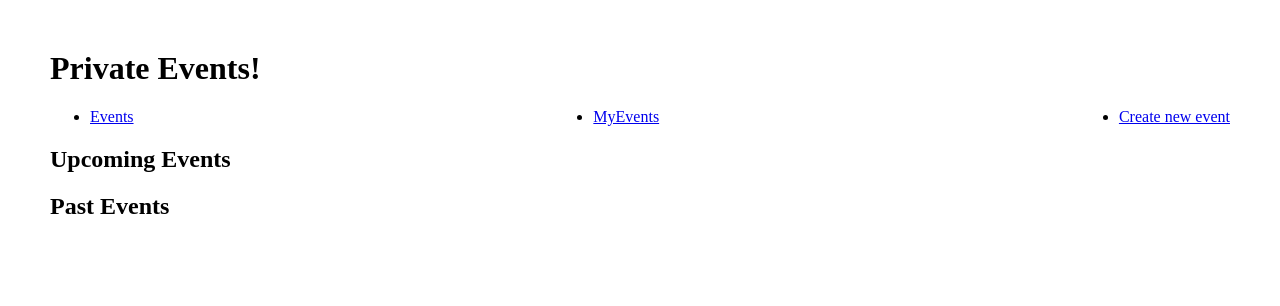
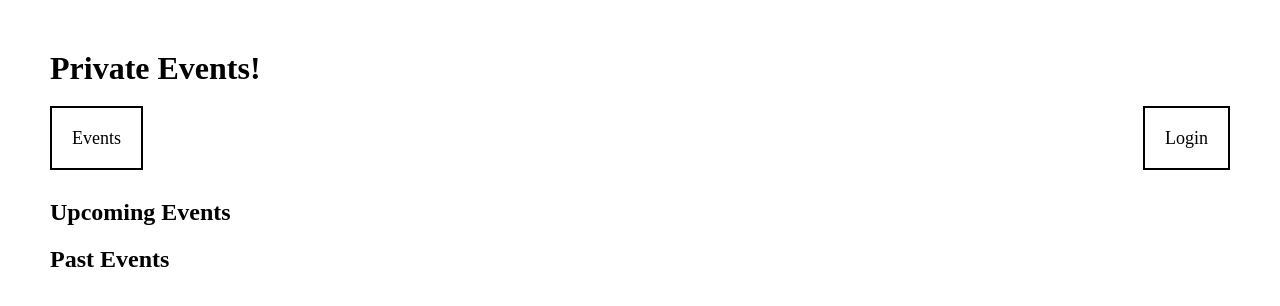
Before and after one commit to S3nsu1k4n/private_events_django, a Django app: page /app/ in a window 1280 px wide. Shown: the top 306 px of the page. Run offline with Django 4.2, Linux system fonts and the light colour scheme; data that the repository does not hold is empty.

Commit message:
add login + logout views and templates

```diff
--- a/app/static/css/styles.css
+++ b/app/static/css/styles.css
@@ -6,4 +6,26 @@ nav ul {
   display: flex;
   flex-direction: row;
   justify-content: space-between;
+  align-items: center;
+  gap: 15px;
+  margin: 0;
+  padding: 0;
+  font-size: large;
 }
+
+nav ul li {
+  list-style-type: none;
+  padding-top: 20px;
+  padding-bottom: 30px;
+}
+
+.nav-button {
+  color: black;
+  text-decoration: none;
+  border: solid 2px;
+  padding: 20px;
+}
+
+.nav-button:hover {
+  background-color: lightblue;
+}
--- a/app/templates/app/event_detail.html
+++ b/app/templates/app/event_detail.html
@@ -8,6 +8,7 @@
   <p>Location: {{ event.location }}</p>
 
 
+  {% if user.is_authenticated %}
     {% if user_is_creator %}
     <div>
       <div class="edit-form">
@@ -43,6 +44,7 @@
         </form>
       </div>
     {% endif %}
+  {% endif %}
 
 
   <p>Attendees:</p>
--- a/app/templates/base_generic.html
+++ b/app/templates/base_generic.html
@@ -11,10 +11,15 @@
   <h1>Private Events!</h1>
   <nav>
     <ul>
-      <li><a href="{% url 'index' %}">Events</a></li>
-      <li><a href="{% url 'myevents' %}">MyEvents</a></li>
-      <li><a href="{% url 'event_create' %}">Create new event</a></li>
-    </ul>
+      <li><a class="nav-button" href="{% url 'index' %}">Events</a></li>
+      {% if user.is_authenticated %}
+        <li><a class="nav-button" href="{% url 'myevents' %}">MyEvents</a></li>
+        <li><a class="nav-button" href="{% url 'event_create' %}">Create new event</a></li>
+        <li><a class="nav-button" href="{% url 'logout' %}">Logout</a></li>
+      {% else %}
+        <li><a class="nav-button" href="{% url 'login' %}">Login</a></li>
+      {% endif %}
+      </ul>
   </nav>
   {% block content %}{% endblock %}
 </body>
--- /dev/null
+++ b/app/templates/registration/logout.html
@@ -0,0 +1,6 @@
+{% extends "base_generic.html" %}
+
+{% block content %}
+  <p>Logged out!</p>
+  <a href="{% url 'login'%}">Click here to login again.</a>
+{% endblock %}
--- a/app/views.py
+++ b/app/views.py
@@ -3,7 +3,7 @@ from django.db.models.query import QuerySet
 from django.http.response import HttpResponse
 from django.shortcuts import render, redirect, get_object_or_404
 from django.urls import reverse, reverse_lazy
-from django.http import HttpRequest, HttpResponse, HttpResponseRedirect, HttpResponseNotAllowed
+from django.http import HttpRequest, HttpResponse, HttpResponseRedirect, HttpResponseForbidden
 from django.conf import settings
 from django.views import generic
 from django.views.generic.edit import CreateView, UpdateView
@@ -65,31 +65,37 @@ def event_delete(request: HttpRequest, pk: int) -> HttpResponse:
     event.delete()
   return HttpResponseRedirect(reverse_lazy('index'))
 
-class UserShow(generic.ListView):
+
+
+def event_attend(request: HttpRequest, pk) -> HttpResponse:
+  if request.user.is_authenticated:
+    event = Event.objects.get(pk=pk)
+    event.attendees.add(request.user)
+    return redirect('event-detail', pk=pk)
+  else:
+    return HttpResponseForbidden('403 Forbidden')
+
+
+def event_unattend(request: HttpRequest, pk) -> HttpResponse:
+  if request.user.is_authenticated:
+    if request.method == 'POST':
+      event = get_object_or_404(Event, pk=pk)
+      event.attendees.remove(request.user)
+
+    return redirect('event-detail', pk=pk)
+  else:
+    return redirect('index')
+
+
+class UserShow(LoginRequiredMixin, generic.ListView):
   model = Event
   template_name = 'app/user_show.html'
 
   def get_context_data(self) -> QuerySet[Any]:
     user = self.request.user
-    if user.is_anonymous:
-      return {}
 
     return {
       'event_list': Event.objects.filter(creator=user),
       'attended_upcoming_events_list': user.attended_events.filter(date__gte=datetime.now()),
       'attended_past_events_list': user.attended_events.filter(date__lte=datetime.now()),
     }
-
-
-def event_attend(request: HttpRequest, pk) -> HttpResponse:
-  event = Event.objects.get(pk=pk)
-  event.attendees.add(request.user)
-  return redirect('event-detail', pk=pk)
-
-
-def event_unattend(request: HttpRequest, pk) -> HttpResponse:
-  if request.method == 'POST':
-    event = get_object_or_404(Event, pk=pk)
-    event.attendees.remove(request.user)
-
-  return redirect('event-detail', pk=pk)
--- a/private_events_django/settings.py
+++ b/private_events_django/settings.py
@@ -59,7 +59,7 @@ ROOT_URLCONF = 'private_events_django.urls'
 TEMPLATES = [
     {
         'BACKEND': 'django.template.backends.django.DjangoTemplates',
-        'DIRS': [],
+        'DIRS': [os.path.join(BASE_DIR, 'templates')],
         'APP_DIRS': True,
         'OPTIONS': {
             'context_processors': [
@@ -126,3 +126,6 @@ STATIC_URL = 'static/'
 # https://docs.djangoproject.com/en/4.2/ref/settings/#default-auto-field
 
 DEFAULT_AUTO_FIELD = 'django.db.models.BigAutoField'
+
+LOGIN_REDIRECT_URL = '/'
+LOGOUT_REDIRECT_URL = '/'
--- a/private_events_django/urls.py
+++ b/private_events_django/urls.py
@@ -24,5 +24,6 @@ urlpatterns = [
 
 urlpatterns += [
   path('app/', include('app.urls')),
-  path('', RedirectView.as_view(url='app/', permanent=True))
+  path('', RedirectView.as_view(url='app/', permanent=True)),
+  path('accounts/', include('django.contrib.auth.urls')),
 ]
```
Also changed, not shown: app/templates/registration/login.html (added, +34 -0 lines), README.md (added), app/management/commands/seed.py (added), app/tests/__init__.py (added), app/tests/test_models.py (added), app/tests/test_views.py (added). Lines whose indentation alone changed are shown as unchanged.
